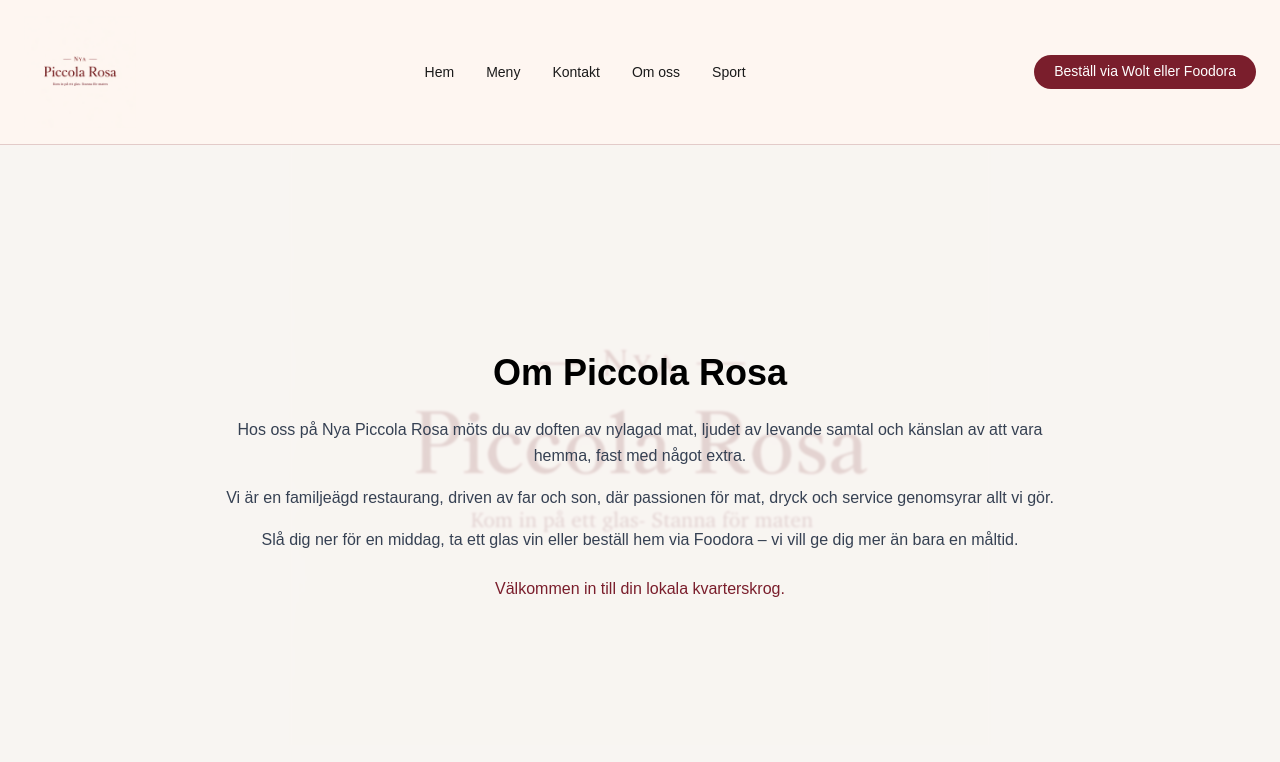
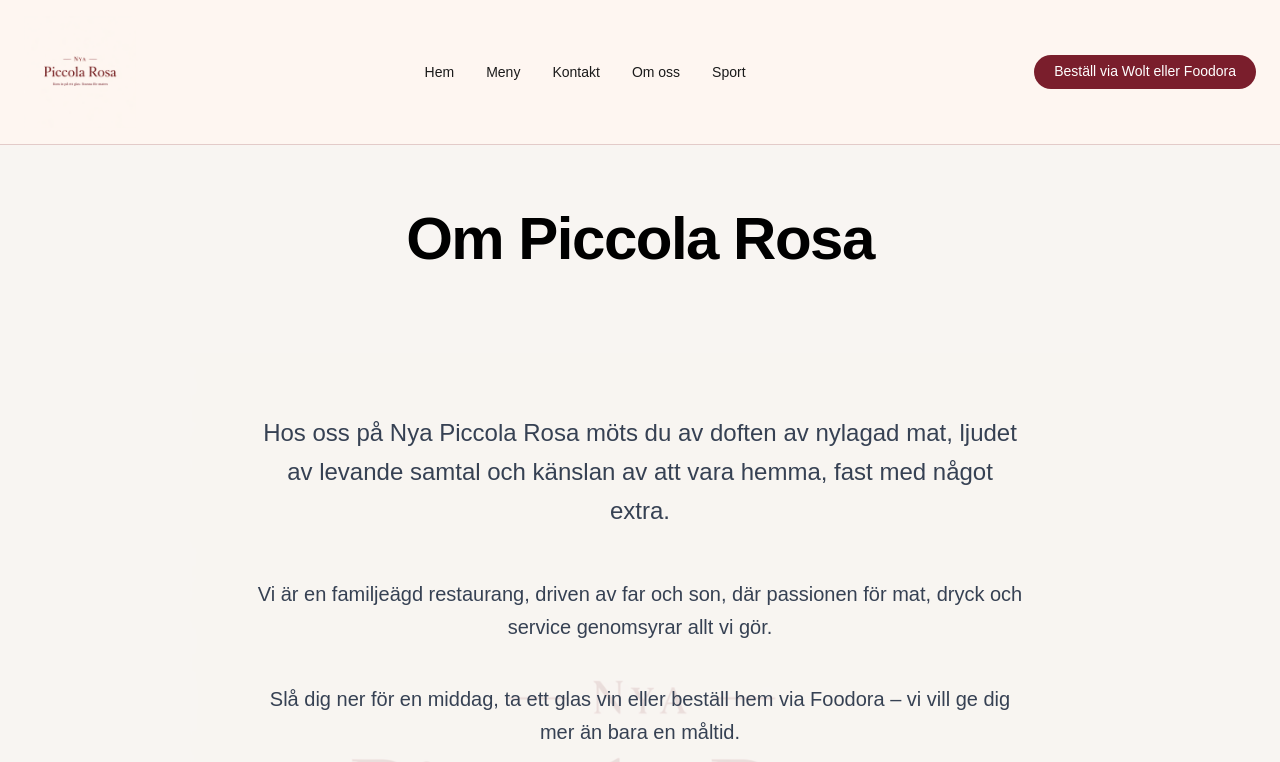
Before and after one commit to OggyOggelito/piccola-rosa-website, a Next.js app: page /om-oss in a window 1280 px wide. Shown: the top 762 px of the page. Built offline with nearby package versions, Linux system fonts and the light colour scheme.

Commit message:
Fixing about us

```diff
--- a/src/app/om-oss/page.jsx
+++ b/src/app/om-oss/page.jsx
@@ -4,11 +4,11 @@ export default function AboutPage() {
   return (
     <main className="relative bg-[#F8F5F2] text-black overflow-hidden">
       {/* Background Logo */}
-      <div className="absolute inset-0 flex items-center justify-center pointer-events-none">
+      <div className="absolute inset-0 flex flex-col items-center pointer-events-none pt-44 md:pt-52">
         <img
           src="/images/nya_piccola_rosa.png"
           alt="Background Logo"
-          className="w-72 md:w-175 opacity-15 blur-[1px] object-contain"
+          className="w-[520px] md:w-[900px] opacity-[0.10] blur-[0.5px] object-contain"
         />
       </div>
       <div className="relative z-10">
--- a/src/app/sections/HomeAbout.tsx
+++ b/src/app/sections/HomeAbout.tsx
@@ -1,23 +1,23 @@
 export default function HomeAbout() {
   return (
-    <section className="px-6 pt-40 md:pt-52 pb-16 max-w-4xl mx-auto text-center relative z-10">
-      <h2 className="text-3xl md:text-4xl font-semibold mb-6">
+    <section className="px-6 pt-10 md:pt-16 pb-24 max-w-4xl mx-auto text-center relative z-10">
+      <h2 className="text-4xl md:text-6xl font-bold mb-24 md:mb-36 tracking-tight">
         Om Piccola Rosa
       </h2>
 
-      <p className="text-gray-700 mb-4 leading-relaxed">
+      <p className="text-gray-700 text-lg md:text-2xl mb-12 leading-relaxed max-w-3xl mx-auto">
         Hos oss på Nya Piccola Rosa möts du av doften av nylagad mat, ljudet av levande samtal och känslan av att vara hemma, fast med något extra.
       </p>
 
-      <p className="text-gray-700 mb-4 leading-relaxed">
+      <p className="text-gray-700 text-lg md:text-xl mb-10 leading-relaxed max-w-3xl mx-auto">
         Vi är en familjeägd restaurang, driven av far och son, där passionen för mat, dryck och service genomsyrar allt vi gör.
       </p>
 
-      <p className="text-gray-700 mb-6 leading-relaxed">
+      <p className="text-gray-700 text-lg md:text-xl mb-12 leading-relaxed max-w-3xl mx-auto">
         Slå dig ner för en middag, ta ett glas vin eller beställ hem via Foodora – vi vill ge dig mer än bara en måltid.
       </p>
 
-      <p className="text-[#7A1E2C] font-medium">
+      <p className="text-[#7A1E2C] text-xl md:text-2xl font-medium mt-6">
         Välkommen in till din lokala kvarterskrog.
       </p>
     </section>
--- a/src/app/sections/HomeMenuPreview.tsx
+++ b/src/app/sections/HomeMenuPreview.tsx
@@ -1,55 +1,17 @@
-import MenuSection from "../components/MenuSection";
-
-const starters = [
-  {
-    name: "Bruschetta",
-    description: "Tomat, basilika, olivolja",
-    price: "95 kr",
-  },
-  {
-    name: "Caprese",
-    description: "Mozzarella, tomat, basilika",
-    price: "115 kr",
-  },
-];
-
-const mains = [
-  {
-    name: "Pasta Carbonara",
-    description: "Grädde, pancetta, parmesan",
-    price: "145 kr",
-  },
-  {
-    name: "Pizza Margherita",
-    description: "Tomatsås, mozzarella, basilika",
-    price: "135 kr",
-  },
-];
-
-export default function HomeMenuPreview() {
-  return (
-    <section className="px-6 py-20 max-w-5xl mx-auto">
-      <div className="text-center mb-12">
-        <h2 className="text-3xl md:text-4xl font-semibold mb-4">
-          Vår meny
-        </h2>
-        <p className="text-gray-400 max-w-xl mx-auto">
-          Ett urval av våra mest populära rätter – tillagade med passion och
-          italienska traditioner
-        </p>
-      </div>
-
-      <MenuSection title="Förrätter" items={starters} />
-      <MenuSection title="Huvudrätter" items={mains} />
-
-      <div className="flex justify-center mt-10">
-        <a
-          href="/menu"
-          className="border border-white px-6 py-3 rounded-full text-lg font-medium hover:bg-white hover:text-black transition"
-        >
-          Se hela menyn
-        </a>
-      </div>
-    </section>
-  );
-}
+<section className="px-6 pt-10 md:pt-16 pb-24 max-w-4xl mx-auto text-center relative z-10">
+  <h2 className="text-4xl md:text-6xl font-bold mb-24 md:mb-36 tracking-tight">
+    Om Piccola Rosa
+  </h2>
+  <p className="text-gray-700 text-lg md:text-2xl mb-12 leading-relaxed max-w-3xl mx-auto">
+    Välkommen till Piccola Rosa, en liten pärla av italiensk mat och kultur mitt i stadens hjärta.
+  </p>
+  <p className="text-gray-700 text-lg md:text-xl mb-10 leading-relaxed max-w-3xl mx-auto">
+    Vi är stolta över att erbjuda autentiska smaker från Italien, tillagade med kärlek och de finaste råvarorna.
+  </p>
+  <p className="text-gray-700 text-lg md:text-xl mb-12 leading-relaxed max-w-3xl mx-auto">
+    Oavsett om du är sugen på en snabb lunch eller en lång middag med vänner, har vi något för alla tillfällen.
+  </p>
+  <p className="text-[#7A1E2C] text-xl md:text-2xl font-medium mt-6">
+    Välkommen in och upptäck smaken av Italien hos Piccola Rosa!
+  </p>
+</section>
```
